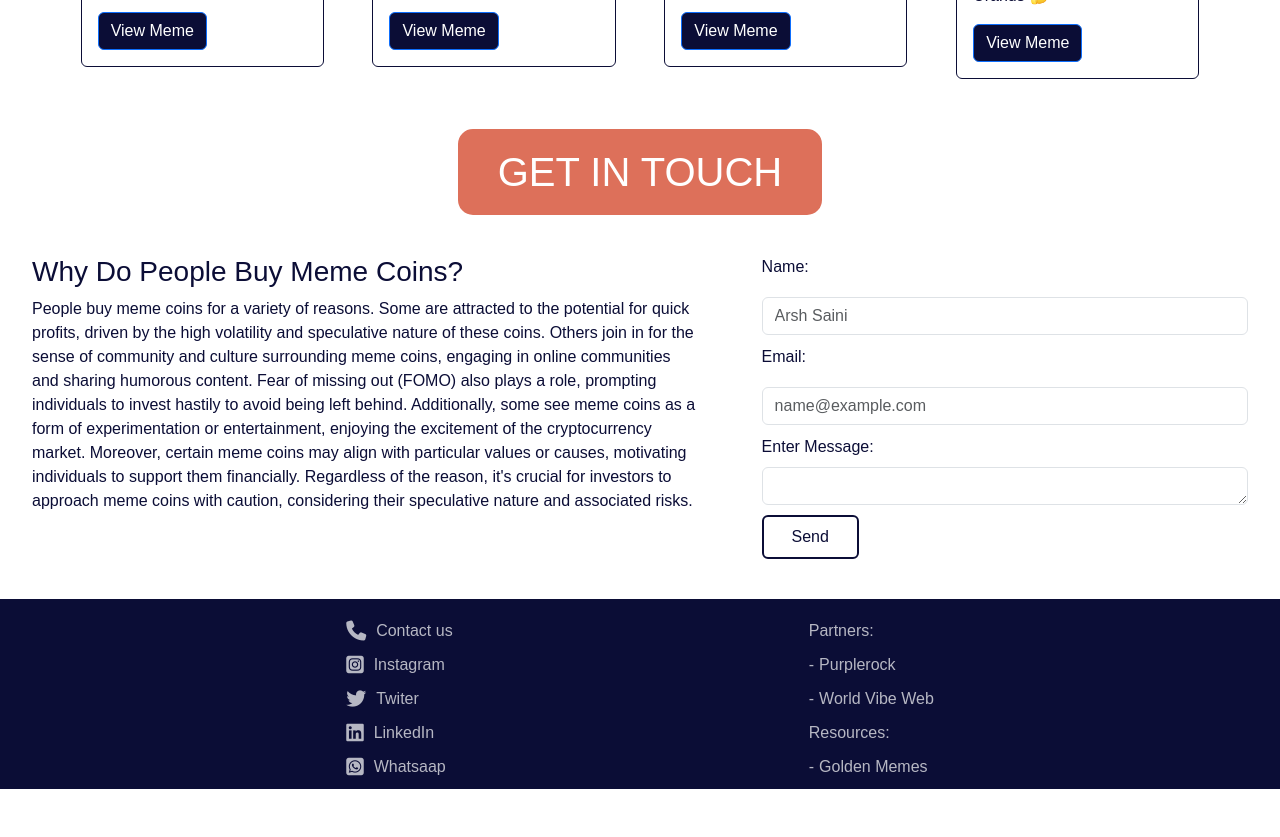
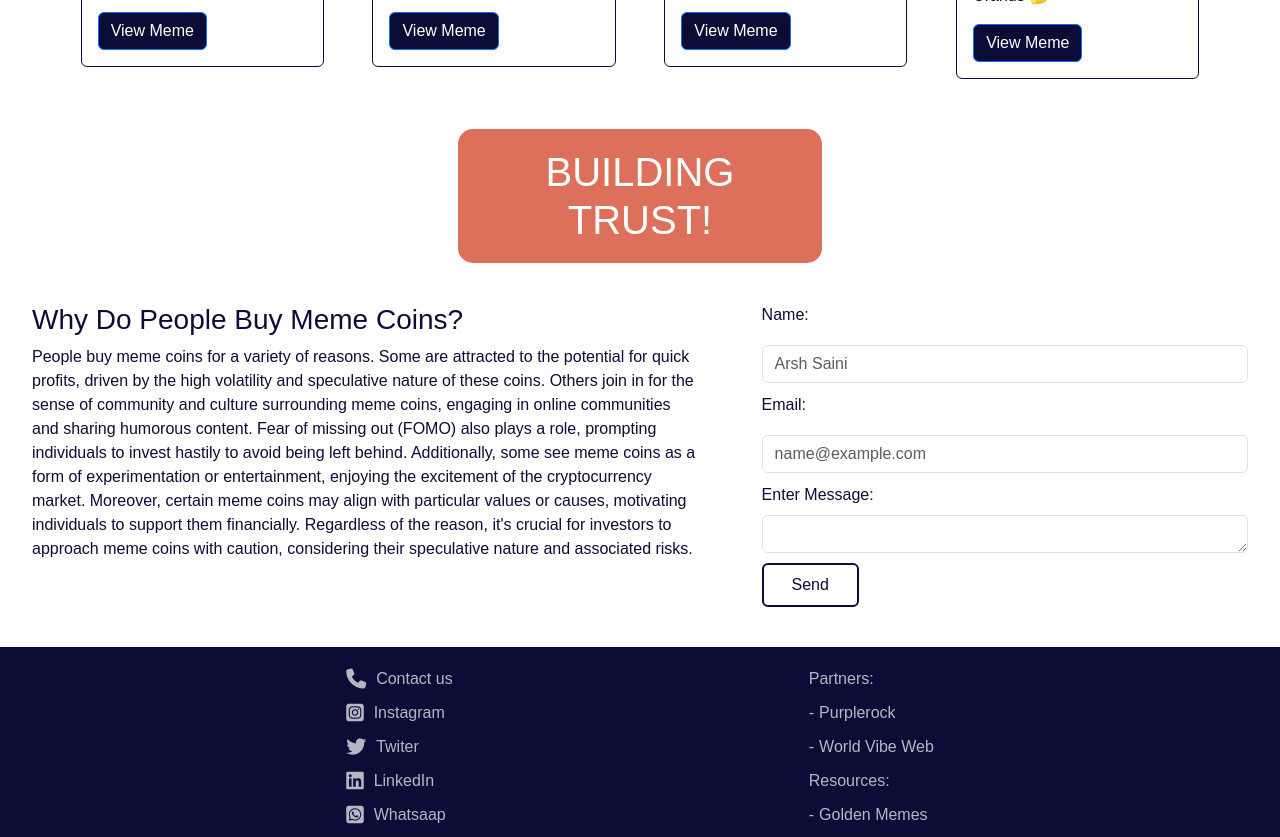
Before and after one commit to arshsaini1333/Uranus-React-App, a React (Vite) app: page / in a window 1280 px wide. Shown: the part 1320-2157 px from the top of the page. Before the commit the page ends 2109 px from the top, so only its background shows below. Built offline with nearby package versions, Linux system fonts and the light colour scheme; a web font is replaced by a local one.

Commit message:
New Changes

```diff
--- a/src/Body.jsx
+++ b/src/Body.jsx
@@ -105,7 +105,7 @@ export default function Body() {
           </div>
         </div>
       </div>
-      <h1 className="Uranus">Get In Touch</h1>
+      <h1 className="Uranus">Building Trust!</h1>
       <div className="bottom">
         <div className="content">
           <h3>Why Do People Buy Meme Coins?</h3>
```
